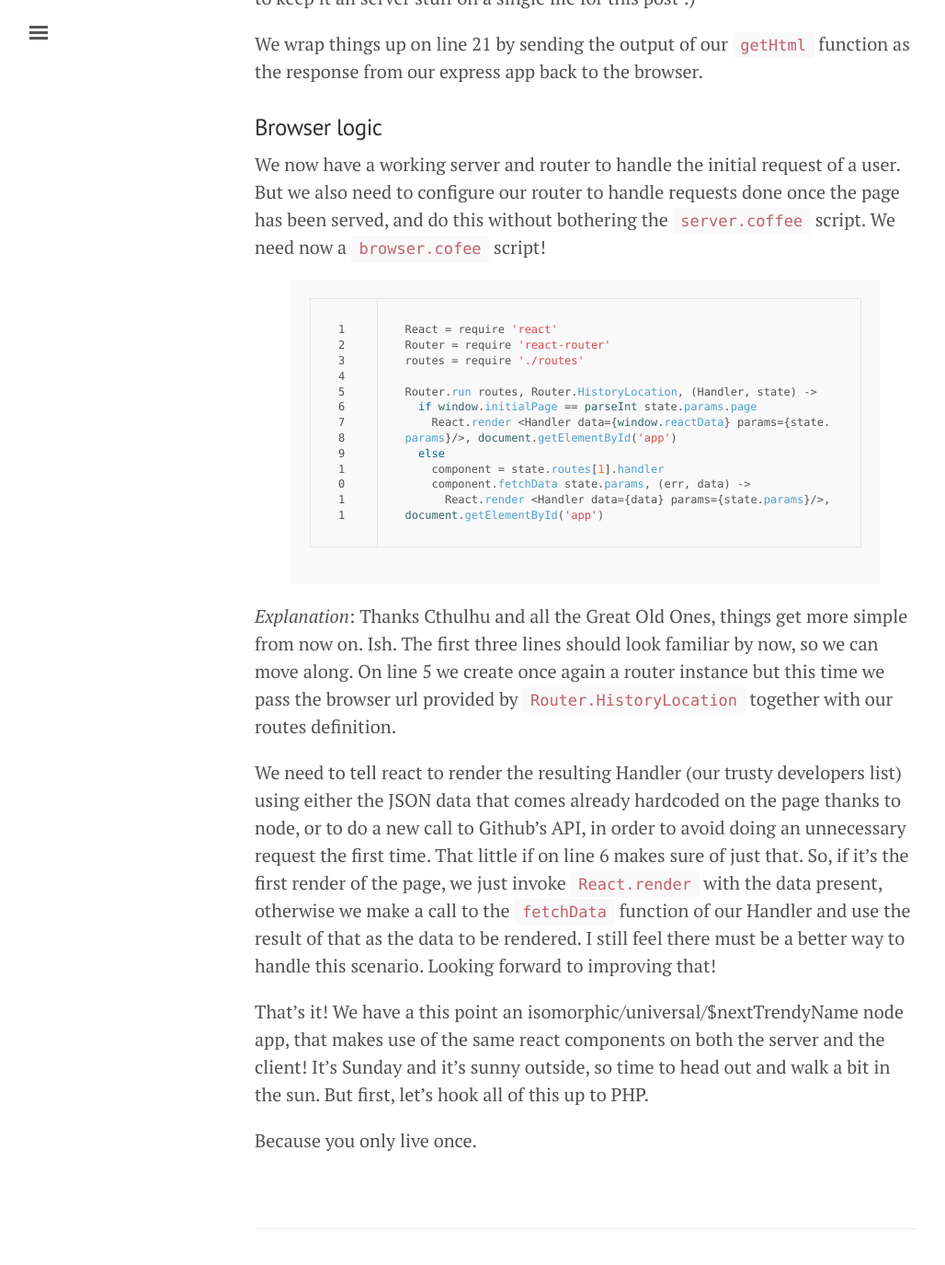
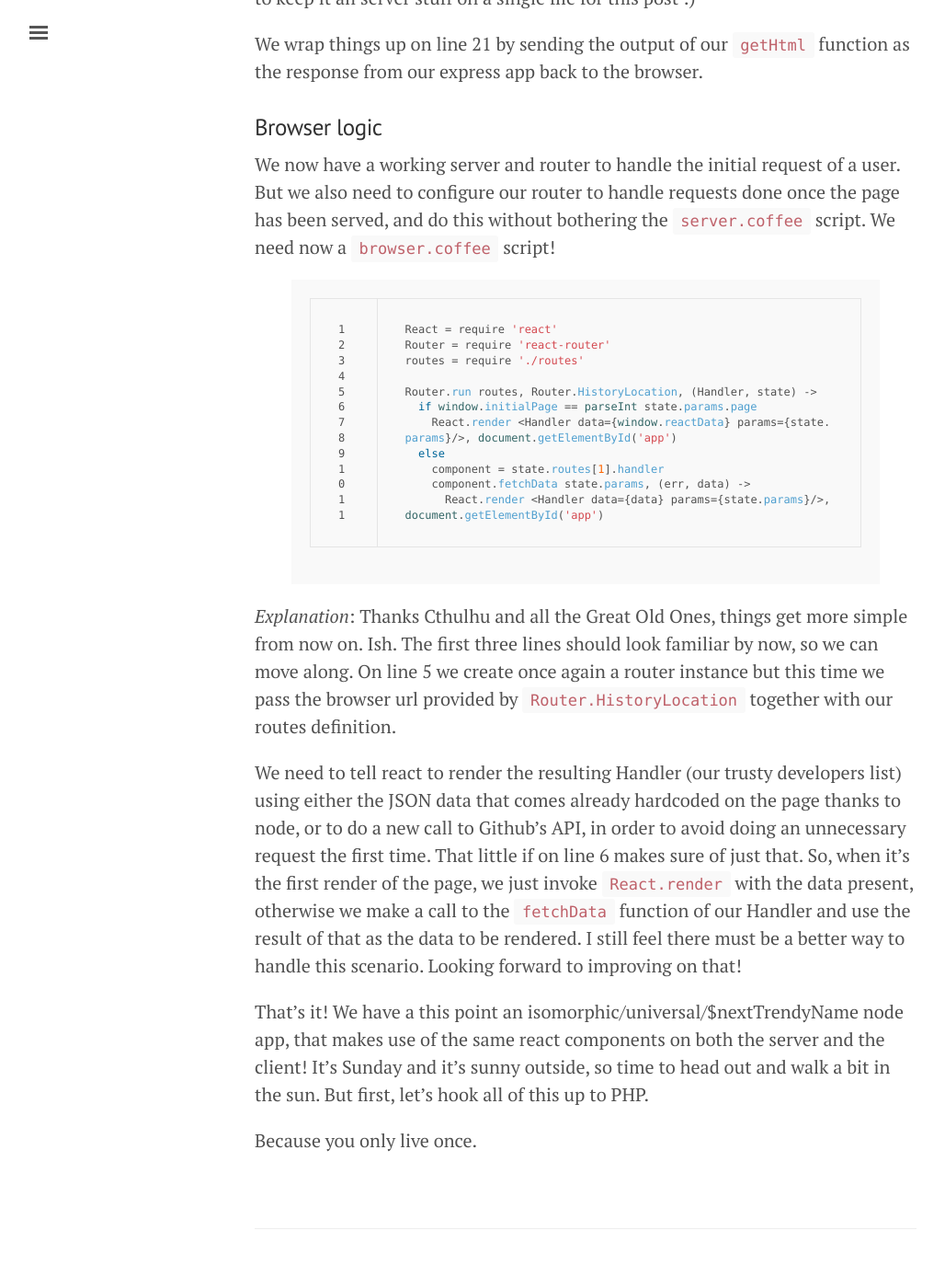
Before and after one commit to ericescalante/ericescalante.github.io, a Jekyll site: the page built from _posts/2015-06-21-isomorphic3.md, in a window 1280 px wide and 1400 px high, scrolled down 2318 px. Shown: the top 1375 px of the window at 92% size, without its empty margins (3-1031 px from the left). Built offline with Jekyll 4.4.1, drawn with Linux system fonts in a browser that asks for light colours; comment, search, counter and statistics services are not loaded; some of the changed text lies outside the part shown.

```diff
--- a/_posts/2015-06-21-isomorphic3.md
+++ b/_posts/2015-06-21-isomorphic3.md
@@ -61,7 +61,7 @@ We wrap things up on line 21 by sending the output of our `getHtml` function as
 
 ### Browser logic
 
-We  now have a working server and router to handle the initial request of a user. But we also need to configure our router to handle requests done once the page has been served, and do this without bothering the `server.coffee` script. We need now a `browser.cofee` script!
+We  now have a working server and router to handle the initial request of a user. But we also need to configure our router to handle requests done once the page has been served, and do this without bothering the `server.coffee` script. We need now a `browser.coffee` script!
 
 
 {% highlight coffeescript linenos %}
@@ -81,7 +81,7 @@ Router.run routes, Router.HistoryLocation, (Handler, state) ->
 
 *Explanation*: Thanks Cthulhu and all the Great Old Ones, things get more simple from now on. Ish. The first three lines should look familiar by now, so we can move along. On line 5 we create once again a router instance but this time we pass the browser url provided by `Router.HistoryLocation` together with our routes definition.
 
-We need to tell react to render the resulting Handler (our trusty developers list) using either the JSON data that comes already hardcoded on the page thanks to node, or to do a new call to Github's API, in order to avoid doing an unnecessary request the first time. That little if on line 6 makes sure of just that. So, if it's the first render of the page, we just invoke `React.render` with the data present, otherwise we make a call to the `fetchData` function of our Handler and use the result of that as the data to be rendered. I still feel there must be a better way to handle this scenario. Looking forward to improving that!
+We need to tell react to render the resulting Handler (our trusty developers list) using either the JSON data that comes already hardcoded on the page thanks to node, or to do a new call to Github's API, in order to avoid doing an unnecessary request the first time. That little if on line 6 makes sure of just that. So, when it's the first render of the page, we just invoke `React.render` with the data present, otherwise we make a call to the `fetchData` function of our Handler and use the result of that as the data to be rendered. I still feel there must be a better way to handle this scenario. Looking forward to improving on that!
 
 That's it! We have a this point an isomorphic/universal/$nextTrendyName node app, that makes use of the same react components on both the server and the client! It's Sunday and it's sunny outside, so time to head out and walk a bit in the sun. But first, let's hook all of this up to PHP.
 
```
Also changed, not shown: other parts of _posts/2015-06-21-isomorphic3.md (+2 -2 lines), _posts/2015-06-07-isomorphic.md (+1 -1 lines), _posts/2015-06-21-isomorphic1.md (+1 -1 lines), _posts/2015-06-21-isomorphic4.md (+3 -3 lines).
